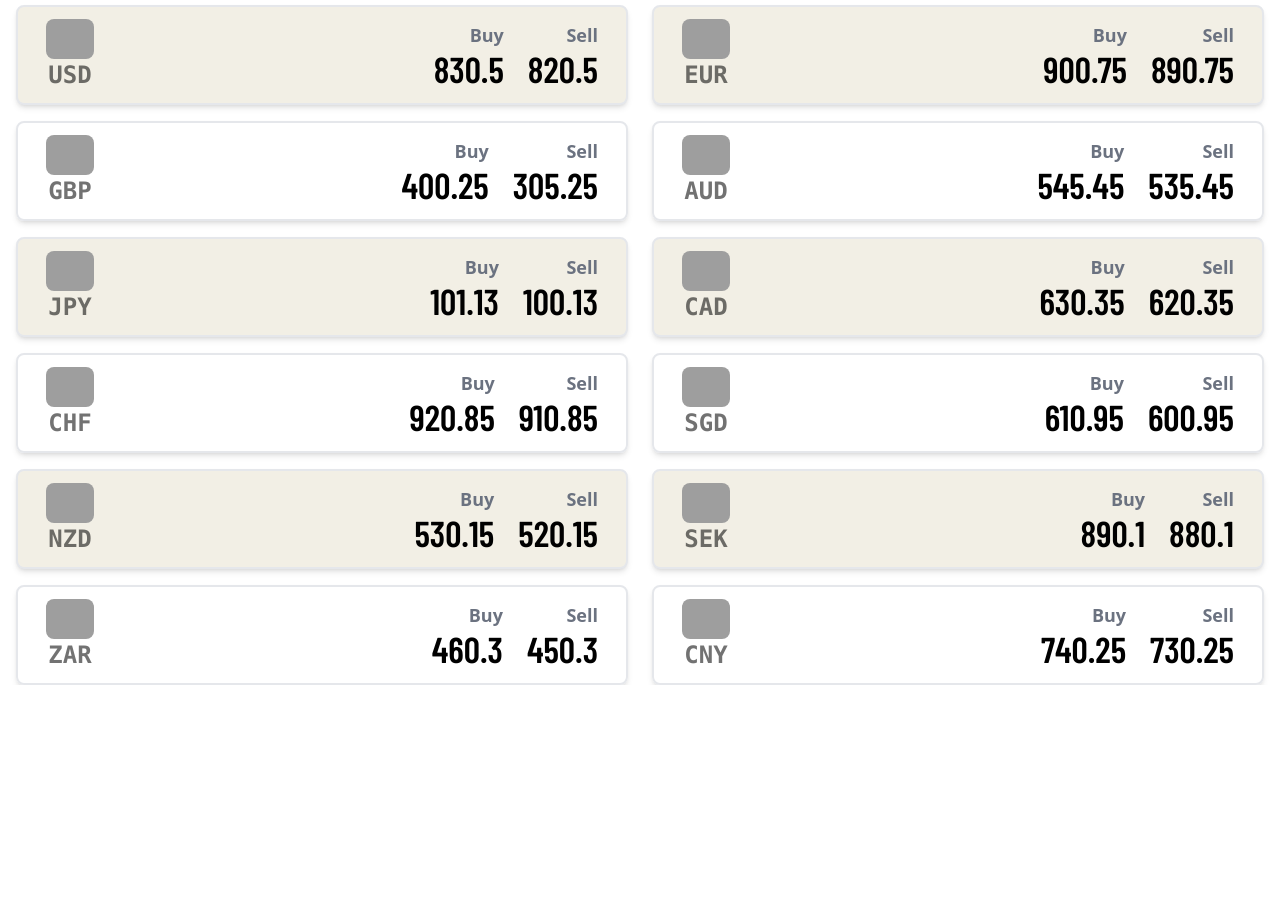
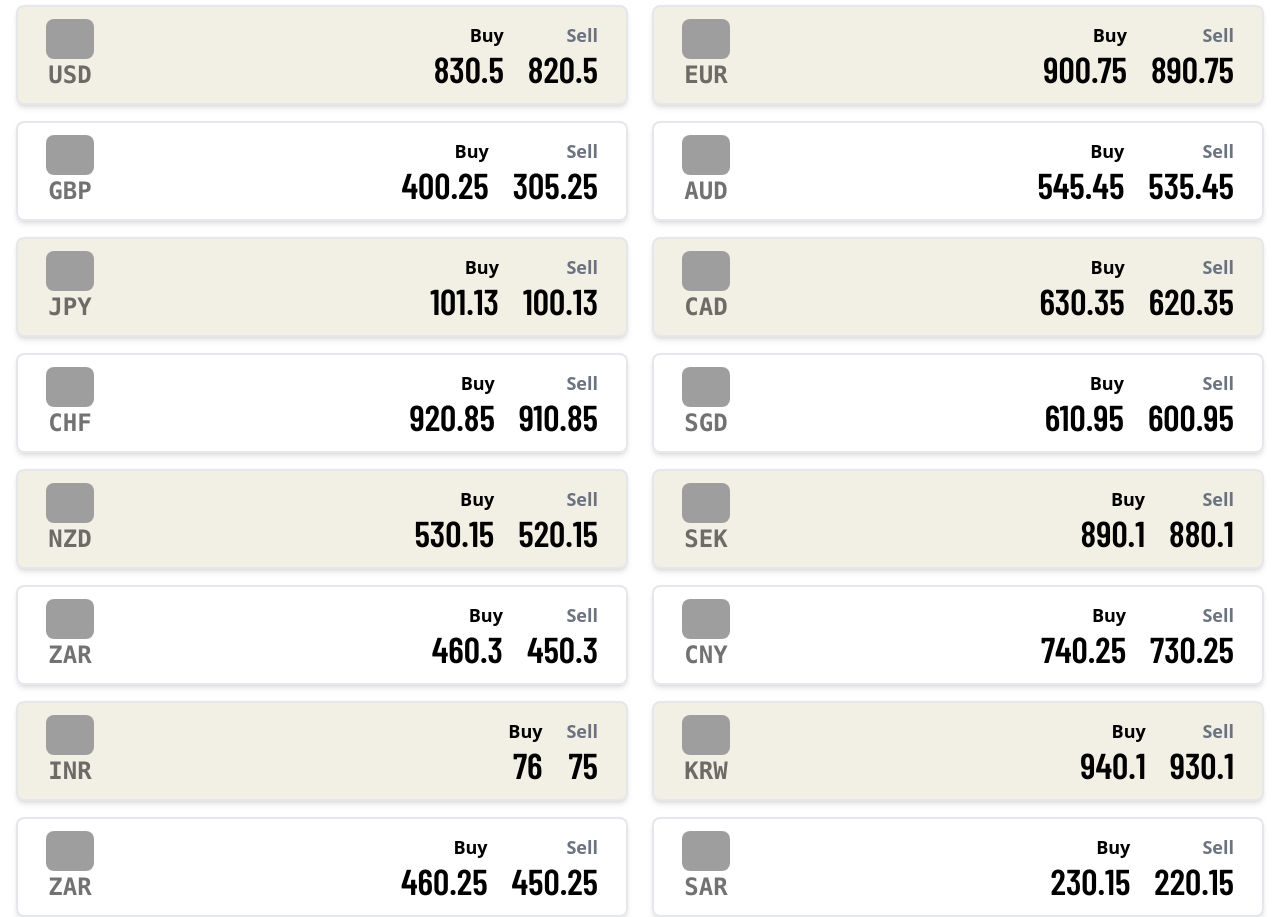
Before and after one commit to the3plet/moneyexchange, a React (Vite) app: page / in a window 1280 px wide. Shown: the part 920-1837 px from the top of the page. Before the commit the page ends 1605 px from the top, so only its background shows below. Built offline with nearby package versions, Linux system fonts and the light colour scheme; grey boxes are pictures that could not be loaded; a web font is replaced by a local one.

Commit message:
cardlist updated

```diff
--- a/src/components/GridCard.tsx
+++ b/src/components/GridCard.tsx
@@ -1,4 +1,5 @@
 type Tcurrency = {
+  id:number;
   flag: string;
   currency: string;
   buyRate: number;
@@ -7,78 +8,119 @@ type Tcurrency = {
 
 const currencyData: Tcurrency[] = [
   {
+    id: 1,
     flag: "https://flagcdn.com/us.svg",
     currency: "USD",
     buyRate: 820.50,
     sellRate: 830.50,
   },
   {
+    id: 2,
     flag: "https://flagcdn.com/eu.svg",
     currency: "EUR",
     buyRate: 890.75,
     sellRate: 900.75,
   },
   {
+    id: 3,
     flag: "https://flagcdn.com/gb.svg",
     currency: "GBP",
     buyRate: 305.25,
     sellRate: 400.25,
   },
   {
+    id: 4,
     flag: "https://flagcdn.com/au.svg",
     currency: "AUD",
     buyRate: 535.45,
     sellRate: 545.45,
   },
   {
+    id: 5,
     flag: "https://flagcdn.com/jp.svg",
     currency: "JPY",
     buyRate: 100.13,
     sellRate: 101.13,
   },
   {
+    id: 6,
     flag: "https://flagcdn.com/ca.svg",
     currency: "CAD",
     buyRate: 620.35,
     sellRate: 630.35,
   },
   {
+    id: 7,
     flag: "https://flagcdn.com/ch.svg",
     currency: "CHF",
     buyRate: 910.85,
     sellRate: 920.85,
   },
   {
+    id: 8,
     flag: "https://flagcdn.com/sg.svg",
     currency: "SGD",
     buyRate: 600.95,
     sellRate: 610.95,
   },
   {
+    id: 9,
     flag: "https://flagcdn.com/nz.svg",
     currency: "NZD",
     buyRate: 520.15,
     sellRate: 530.15,
   },
   {
+    id: 10,
     flag: "https://flagcdn.com/se.svg",
     currency: "SEK",
     buyRate: 880.10,
     sellRate: 890.10,
   },
   {
+    id: 11,
     flag: "https://flagcdn.com/za.svg",
     currency: "ZAR",
     buyRate: 450.30,
     sellRate: 460.30,
   },
   {
+    id: 12,
     flag: "https://flagcdn.com/cn.svg",
     currency: "CNY",
     buyRate: 730.25,
     sellRate: 740.25,
   },
+  {
+    id: 13,
+    flag: "https://flagcdn.com/in.svg",
+    currency: "INR",
+    buyRate: 75.00,
+    sellRate: 76.00,
+  },
+  {
+    id: 14,
+    flag: "https://flagcdn.com/kr.svg",
+    currency: "KRW",
+    buyRate: 930.10,
+    sellRate: 940.10,
+  },
+  {
+    id: 15,
+    flag: "https://flagcdn.com/za.svg",
+    currency: "ZAR",
+    buyRate: 450.25,
+    sellRate: 460.25,
+  },
+  {
+    id: 16,
+    flag: "https://flagcdn.com/sa.svg",
+    currency: "SAR",
+    buyRate: 220.15,
+    sellRate: 230.15,
+  },
 ];
+
 
 
 const GridCard = () => {
@@ -104,7 +146,7 @@ const GridCard = () => {
           </div>
           <div className="flex gap-4 justify-between gap-x-6 mr-6">
             <div className="text-left flex flex-col items-end ">
-              <h1 className="text-lg font-bold text-gray-500 ">
+              <h1 className="text-lg font-bold  ">
                 {data.sellRate ? "Buy" : "Loading..."}
               </h1>
               <h1 className="text-4xl font-bold font-Barlow">
--- a/src/components/GridCard2.tsx
+++ b/src/components/GridCard2.tsx
@@ -7,41 +7,7 @@ type Tcurrency = {
   };
 
   const currencyData: Tcurrency[] = [
-    {
-      flag: "https://flagcdn.com/us.svg",
-      currency: "USD",
-      buyRate: 82.5,
-      sellRate: 83.5,
-      lastUpdated: "a second ago",
-    },
-    {
-      flag: "https://flagcdn.com/eu.svg",
-      currency: "EUR",
-      buyRate: 89.5,
-      sellRate: 90.5,
-      lastUpdated: "5 minutes ago",
-    },
-    {
-      flag: "https://flagcdn.com/gb.svg",
-      currency: "GBP",
-      buyRate: 103.5,
-      sellRate: 104.5,
-      lastUpdated: "10 minutes ago",
-    },
-    {
-      flag: "https://flagcdn.com/in.svg",
-      currency: "INR",
-      buyRate: 1.0,
-      sellRate: 1.0,
-      lastUpdated: "30 minutes ago",
-    },
-    {
-      flag: "https://flagcdn.com/au.svg",
-      currency: "AUD",
-      buyRate: 53.5,
-      sellRate: 54.5,
-      lastUpdated: "1 hour ago",
-    },
+
   ];
 
   const GridCard = () => {
--- a/src/components/ListCard.tsx
+++ b/src/components/ListCard.tsx
@@ -1,55 +1,100 @@
 
 type Tcurrency = {
-  country: string;
   flag: string;
   currency: string;
   buyRate: number;
   sellRate: number;
-  lastUpdated: string;
+
 };
 
-const currencyData: Tcurrency[] = [
+const currencyData = [
   {
-    country: "Dollar",
     flag: "https://flagcdn.com/us.svg",
     currency: "USD",
-    buyRate: 82.5,
-    sellRate: 83.5,
+    buyRate: 123.45,
+    sellRate: 124.55,
     lastUpdated: "a second ago",
   },
   {
-    country: "Euro",
     flag: "https://flagcdn.com/eu.svg",
     currency: "EUR",
-    buyRate: 89.5,
-    sellRate: 90.5,
+    buyRate: 234.56,
+    sellRate: 235.66,
     lastUpdated: "5 minutes ago",
   },
   {
-    country: "Pound",
     flag: "https://flagcdn.com/gb.svg",
     currency: "GBP",
-    buyRate: 103.5,
-    sellRate: 104.5,
+    buyRate: 345.67,
+    sellRate: 346.77,
     lastUpdated: "10 minutes ago",
   },
   {
-    country: "Rupee",
     flag: "https://flagcdn.com/in.svg",
     currency: "INR",
-    buyRate: 1.000,
-    sellRate: 1.000,
+    buyRate: 456.78,
+    sellRate: 457.88,
     lastUpdated: "30 minutes ago",
   },
   {
-    country: "ADollar",
     flag: "https://flagcdn.com/au.svg",
     currency: "AUD",
-    buyRate: 53.5,
-    sellRate: 54.5,
+    buyRate: 567.89,
+    sellRate: 568.99,
     lastUpdated: "1 hour ago",
   },
+  {
+    flag: "https://flagcdn.com/jp.svg",
+    currency: "JPY",
+    buyRate: 678.91,
+    sellRate: 679.01,
+    lastUpdated: "2 hours ago",
+  },
+  {
+    flag: "https://flagcdn.com/ca.svg",
+    currency: "CAD",
+    buyRate: 789.12,
+    sellRate: 790.22,
+    lastUpdated: "3 hours ago",
+  },
+  {
+    flag: "https://flagcdn.com/ch.svg",
+    currency: "CHF",
+    buyRate: 891.23,
+    sellRate: 892.33,
+    lastUpdated: "4 hours ago",
+  },
+  {
+    flag: "https://flagcdn.com/sg.svg",
+    currency: "SGD",
+    buyRate: 912.34,
+    sellRate: 913.44,
+    lastUpdated: "5 hours ago",
+  },
+  {
+    flag: "https://flagcdn.com/nz.svg",
+    currency: "NZD",
+    buyRate: 234.56,
+    sellRate: 235.66,
+    lastUpdated: "6 hours ago",
+  },
+  {
+    flag: "https://flagcdn.com/se.svg",
+    currency: "SEK",
+    buyRate: 345.67,
+    sellRate: 346.77,
+    lastUpdated: "7 hours ago",
+  },
+  {
+    flag: "https://flagcdn.com/za.svg",
+    currency: "ZAR",
+    buyRate: 456.78,
+    sellRate: 457.88,
+    lastUpdated: "8 hours ago",
+  },
 ];
+
+
 
 
 
@@ -58,24 +103,34 @@ const ListCard = () => {
     <div className="flex flex-col space-y-6 px-8">
       {currencyData.map((data,index) => (
         <div
-        className={`flex items-center justify-between p-4 rounded-lg shadow-md ${index % 2 === 0 ? 'bg-[#ECEBDE]' : null}`}        key={data.currency}>
-          <div className="flex items-center gap-4">
+        className={`flex items-center justify-start p-1 rounded-lg shadow-md ${index % 2 === 0 ? 'bg-[#ECEBDE]' : null}`}        key={data.currency}>
+          <div className="flex items-center gap-3">
             <img
               src={data.flag}
-              className="w-20 h-20 rounded-full object-cover"
+              className="w-10 h-10 rounded-full object-cover"
             />
             <div className="">
-              <h1 className="text-xl font-bold font-serif">{data.country}</h1>
+
               <h1 className="text-2xl font-mono">{data.currency}</h1>
             </div>
           </div>
-          <div className="text-left">
+          <div className="ml-10 gap-10 flex">
+
+          <div className="text-left flex gap-4 items-center">
+            <h1 className="text-lg font-sans text-gray-500 font-bold">
+                {data.buyRate ? "Sell" : "Loading..."}
+              </h1>
+            <h1 className="text-2xl font-bold font-sans">{data.sellRate}</h1>
+          </div>
+          <div className="text-left flex gap-4 items-center">
+            <h1 className="text-lg font-sans text-gray-500 font-bold">
+                {data.buyRate ? "Buy" : "Loading..."}
+              </h1>
             <h1 className="text-2xl font-bold font-sans">{data.buyRate}</h1>
-            <h1 className="text-xl font-mono">{data.lastUpdated}</h1>
           </div>
-          <div className="text-left">
-            <h1 className="text-2xl font-bold font-sans">{data.sellRate}</h1>
-            <h1 className="text-xl font-mono">{data.lastUpdated}</h1>
+          <h1 className="font-sans flex items-end opacity-70">
+            updated {data.lastUpdated}
+          </h1>
           </div>
         </div>
       ))}
--- a/src/components/Notification.tsx
+++ b/src/components/Notification.tsx
@@ -4,8 +4,8 @@
 
 function Notification() {
   return (
-    <div className='bg-red-500 bottom-0 inset-x-0 fixed h-10'>
-        <h1 className='text-2xl scroll animate-scroll text-white'>A new notification regarding currency exchange has been released </h1>
+    <div className='bg-red-500 bottom-0 inset-x-0 fixed h-10 '>
+        <h1 className=' text-2xl font-Poppins scroll animate-scroll text-white whitespace-nowrap flex h-full items-center'>A new notification regarding currency exchange has been released </h1>
     </div>
   )
 }
--- a/src/index.css
+++ b/src/index.css
@@ -1,7 +1,7 @@
 /* Google Font */
 @import url('https://fonts.googleapis.com/css2?family=Barlow+Condensed:wght@600&display=swap');
 @import url('https://fonts.googleapis.com/css2?family=Imperial+Script&display=swap');
-
+@import url('https://fonts.googleapis.com/css2?family=Poppins&display=swap');
 /* Tailwind */
 @tailwind base;
 @tailwind components;
--- a/tailwind.config.js
+++ b/tailwind.config.js
@@ -8,6 +8,7 @@ module.exports = {
       },
       fontFamily: {
         Barlow: ['Barlow Condensed', 'serif'],
+       Poppins: ["Poppins", 'serif']
       },
       keyframes: {
         scroll: {
```
Lines whose indentation alone changed are shown as unchanged.
